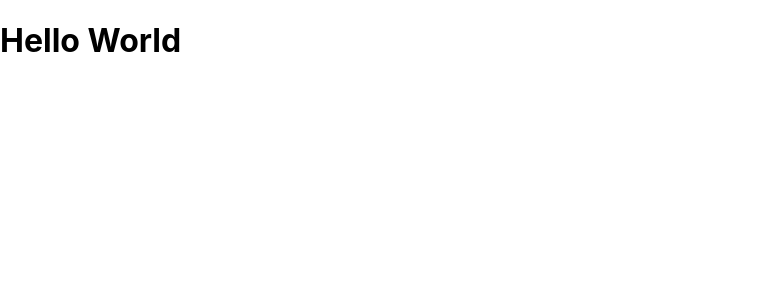
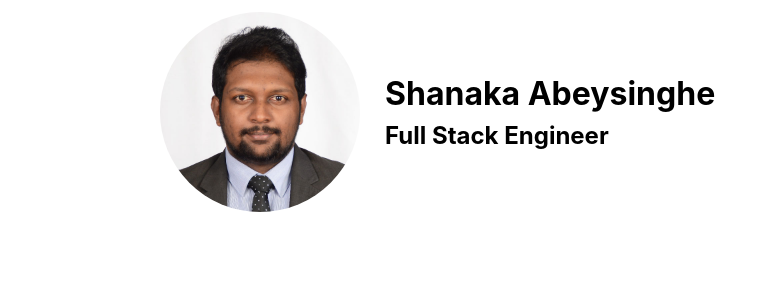
Before and after one commit to Shanaka11/Resume, a React (Vite) app: page / in a window 1280 px wide. Shown: the top 300 px of the page, without its empty margins (0-776 px from the left). Built offline with nearby package versions, Linux system fonts and the light colour scheme.

Commit message:
Animated Header Done

```diff
--- a/package.json
+++ b/package.json
@@ -8,11 +8,13 @@
   },
   "dependencies": {
     "react": "^17.0.2",
-    "react-dom": "^17.0.2"
+    "react-dom": "^17.0.2",
+    "styled-components": "^5.3.3"
   },
   "devDependencies": {
     "@types/react": "^17.0.33",
     "@types/react-dom": "^17.0.10",
+    "@types/styled-components": "^5.1.21",
     "@vitejs/plugin-react": "^1.0.7",
     "typescript": "^4.4.4",
     "vite": "^2.7.2"
--- a/src/App.tsx
+++ b/src/App.tsx
@@ -1,10 +1,12 @@
+import ResumePage from './pages/ResumePage';
+;
+
+
 
 function App() {
 
   return (
-    <div>
-      <h1>Hello World</h1>
-    </div>
+    <ResumePage />
   )
 }
 
--- /dev/null
+++ b/src/components/Header.tsx
@@ -0,0 +1,19 @@
+import { StyledHeader, AvatarDiv, Avatar, TitleDiv } from './styled/Header.styled';
+;
+
+
+const Header = () => {
+  // Should have avatar Image and Title
+  return    <StyledHeader>
+                <AvatarDiv>
+                    <Avatar src='src/images/avatar.jpeg' alt='' />
+                </AvatarDiv>
+                {/* <LeftPanel /> */}
+                <TitleDiv>
+                    <h1>Shanaka Abeysinghe</h1>
+                    <h2>Full Stack Engineer</h2>
+                </TitleDiv>
+            </StyledHeader>;
+};
+
+export default Header;
--- /dev/null
+++ b/src/components/styled/Container.styled.tsx
@@ -0,0 +1,10 @@
+import styled from 'styled-components';
+
+
+export const Container = styled.div`
+    width: 1000px;
+    max-width: 100%;
+    padding: 0 20px;
+    margin: 0 auto;
+    overflow: hidden;
+`
--- /dev/null
+++ b/src/components/styled/Header.styled.tsx
@@ -0,0 +1,144 @@
+import styled from 'styled-components';
+
+export const StyledHeader = styled.header`
+    padding-top: 12px;
+    display: flex;
+    height: 100vh;
+    background-color: #605D5D;
+    overflow: hidden;
+    animation: intro 1.5s ease-in-out forwards;
+
+    @keyframes intro {
+        75%{
+            background-color: #605D5D;
+        }
+
+        100%{
+            background-color: white;
+        }
+    }
+`
+
+export const Avatar = styled.img`
+    border-radius: 50%;
+    max-height: 400px;
+    max-width: 100%
+`
+
+export const AvatarDiv = styled.div`
+    background-color: #605D5D;
+    z-index: 2;
+    display: flex;
+    height: 100vh;
+    width: 100%;
+    align-items: center;
+    justify-content: center;
+    animation: slide-left 1.5s ease-in-out forwards;
+
+
+    @keyframes slide-left {
+            0% {
+                width: 100vw;
+            }
+
+            50%{
+                width: 500px;
+                height: 100vh;
+            }
+
+            75%{
+                width: 500px;
+                height: 100vh;
+                background-color: #605D5D;
+            }
+
+            100% {
+                width: 200px;
+                height: 200px;
+                background-color: white;
+            }
+        }
+`
+
+export const TitleDiv = styled.div`
+        background-color: #605D5D;
+        position: absolute;
+        display: flex;
+        height: 100vh;
+        width: 1000px;
+        animation: slide-right 1.5s ease-in-out forwards;
+        flex-direction: column;
+        justify-content: center;
+        color: white;
+
+        @keyframes slide-right {
+            0% {
+                width: 500px;
+                height: 100vh;
+                background-color: #605D5D;
+                color: white;
+            }
+
+            50%{
+                width: 500px;
+                transform: translateX(90%);
+                height: 100vh;
+                background-color: #605D5D;
+                color: white;
+            }
+
+            75%{
+                width: 500px;
+                transform: translateX(90%);
+                height: 100vh;
+                background-color: #605D5D;
+                color: white;
+            }
+
+            100%{
+                width: 500px;
+                transform: translateX(45%);
+                height: 200px;
+                color: black;
+                background-color: white;
+            }
+        }
+
+        h1, h2 {
+            margin-left: 52px;
+            margin-top: 4px;
+            margin-bottom: 4px;
+            animation: margin 1.5s ease-in-out forwards;
+        }
+
+        @keyframes margin {
+            75%{
+                margin-left: 52px;
+            }
+
+            100%{
+                margin-left: 0;
+            }
+        }
+`
+
+export const LeftPanel = styled.div`
+    z-index: 1;
+    background-color: #605D5D;
+    position: absolute;
+    height: 100vh;
+    width: 1000px;
+    animation: slide-right 1.5s ease-in-out forwards;
+
+    @keyframes slide-right {
+
+
+        75%{
+            width: 1000px;
+        }
+
+        100%{
+            width: 200px;
+        }
+    }
+`
--- a/src/index.css
+++ b/src/index.css
@@ -5,9 +5,26 @@ body {
     sans-serif;
   -webkit-font-smoothing: antialiased;
   -moz-osx-font-smoothing: grayscale;
+
+  background-color: #605D5D;
+  animation: intro 1.5s ease-in-out forwards;
+}
+
+@keyframes intro {
+    75%{
+        background-color: #605D5D;
+    }
+
+    100%{
+        background-color: white;
+    }
 }
 
 code {
   font-family: source-code-pro, Menlo, Monaco, Consolas, 'Courier New',
     monospace;
 }
+
+* {
+  box-sizing: border-box;
+}
--- /dev/null
+++ b/src/pages/ResumePage.tsx
@@ -0,0 +1,10 @@
+import { Container } from '../components/styled/Container.styled';
+import Header from '../components/Header';
+
+const ResumePage = () => {
+    return  <Container>
+                <Header />
+            </Container>;
+};
+
+export default ResumePage;
```
Also changed, not shown: src/content.js (added), src/images/avatar.jpeg (added), 1 other file (tests, documents, lock files or other folders).
